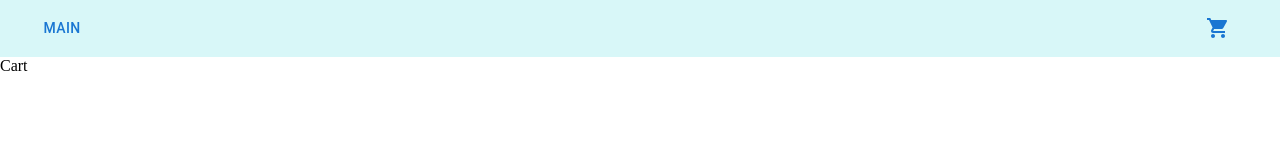
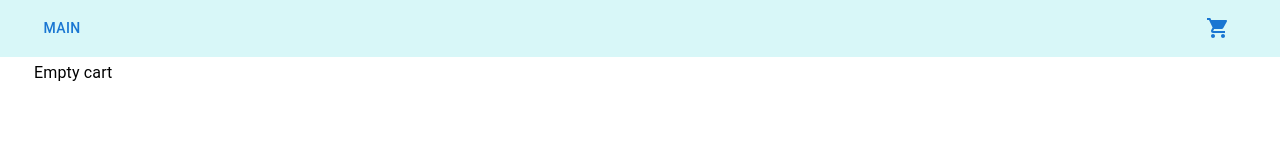
Before and after one commit to uvanov/ebs-fe-test, a React (Create React App) app: page /cart in a window 1280 px wide. Shown: the top 160 px of the page. Built offline with nearby package versions, Linux system fonts and the light colour scheme.

Commit message:
Show text if cart is empty

```diff
--- a/src/pages/Cart/Cart.tsx
+++ b/src/pages/Cart/Cart.tsx
@@ -1,10 +1,29 @@
-import React from 'react';
+import React, { useContext } from 'react';
+import { Grid, Typography } from '@mui/material';
+import { ProductContext } from '../../contexts/ProductContext/ProductContext';
+
+import ProductCard from '../../components/layout/ProductCard/ProductCard';
 
 const Cart: React.FC = () => {
+
+  const { state } = useContext(ProductContext);
+
   return (
-    <div>
-      Cart
-    </div>
+    <Grid
+      container
+      spacing={ 2 }
+      sx={ { padding: '20px 50px' } }
+    >
+      {
+        state.cartProducts.length >= 1
+          ? state.cartProducts.map(product => (
+            <Grid item xs={ 3 }>
+              <ProductCard product={ product } />
+            </Grid>
+          ))
+          : <Typography>Empty cart</Typography>
+      }
+    </Grid>
   );
 };
 
```
